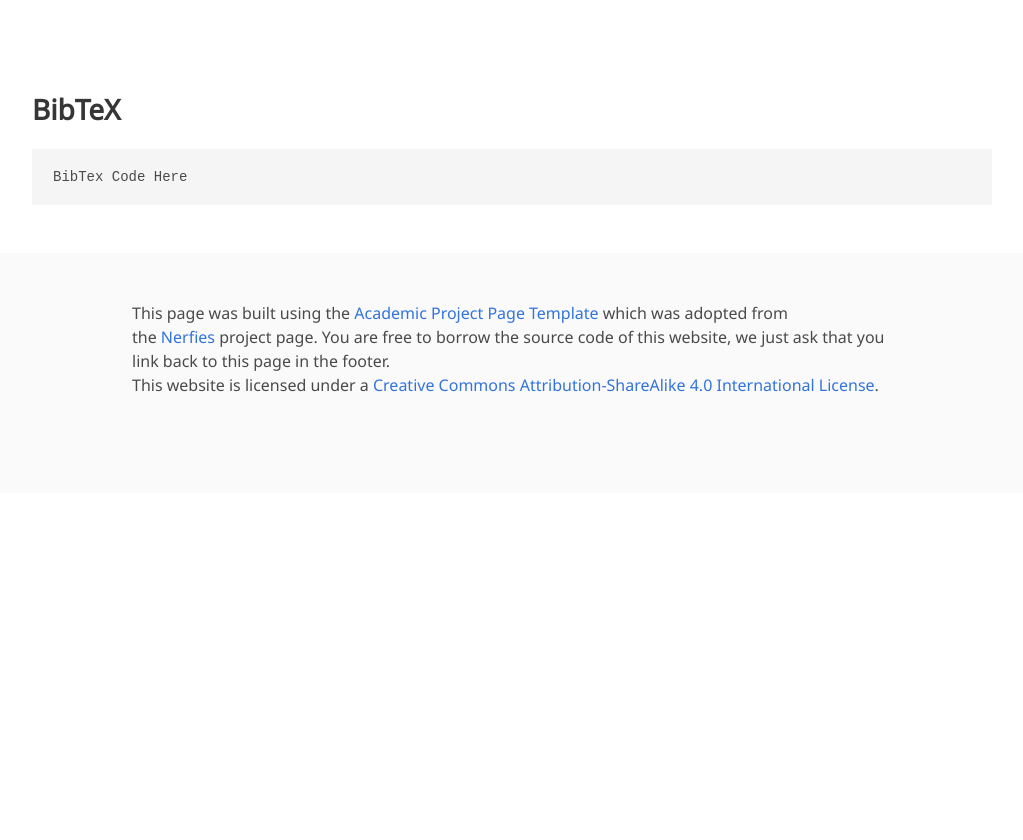
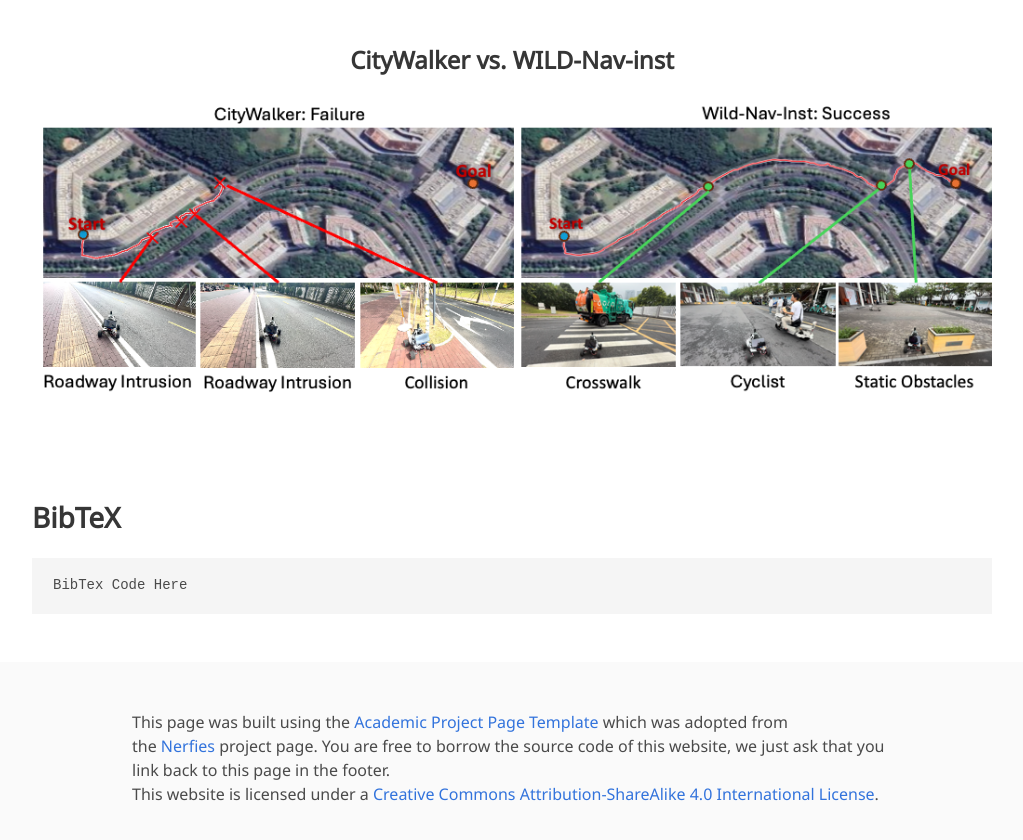
Before and after one commit to BRoln7/wildnav-web, a plain HTML site: page index.html in a window 1280 px wide. Shown: the part 5177-6017 px from the top of the page, without its empty margins (128-1151 px from the left). Before the commit the page ends 5670 px from the top, so only its background shows below. Drawn offline with nearby package versions, Linux system fonts and the light colour scheme; some icons are missing; a web font is replaced by a local one.

Commit message:
update wildnav web

```diff
--- a/index.html
+++ b/index.html
@@ -285,6 +285,12 @@
     <video class="real-world-video" autoplay controls muted loop playsinline preload="metadata">
       <source src="static/videos/aaai27.mp4" type="video/mp4">
     </video>
+    <figure class="real-world-comparison">
+      <h3 class="title is-4 has-text-centered">CityWalker vs. WILD-Nav-inst</h3>
+      <a href="static/images/realworld-compare.png" target="_blank" rel="noopener noreferrer" aria-label="Open the CityWalker and WILD-Nav-inst comparison image at full size">
+        <img src="static/images/realworld-compare.png" alt="Real-world navigation comparison: CityWalker on the left and WILD-Nav-inst on the right, each with a planned route and corresponding camera views" loading="lazy" decoding="async">
+      </a>
+    </figure>
   </div>
 </section>
 <!-- End real-world deployment -->
--- a/static/css/index.css
+++ b/static/css/index.css
@@ -260,6 +260,20 @@ section img {
   border-radius: 8px;
 }
 
+.real-world-comparison {
+  margin: 3rem 0 0;
+}
+
+.real-world-comparison a,
+.real-world-comparison img {
+  display: block;
+  width: 100%;
+}
+
+.real-world-comparison img {
+  height: auto;
+}
+
 @media screen and (max-width: 900px) {
   .simulation-grid {
     grid-template-columns: 1fr;
```
Also changed, not shown: static/images/realworld-compare.png (added), 3 other files.
